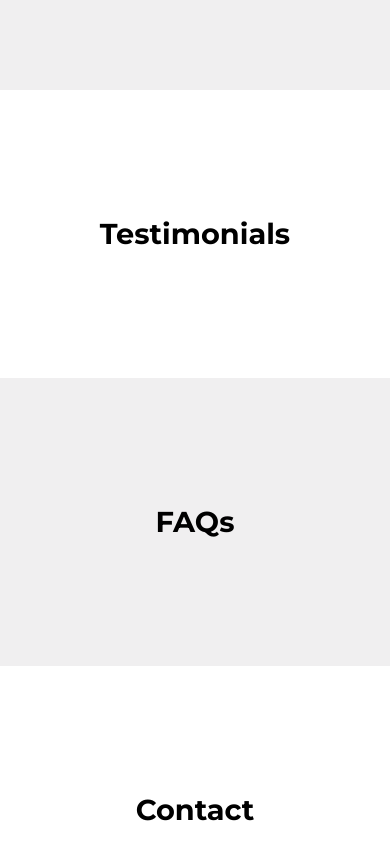
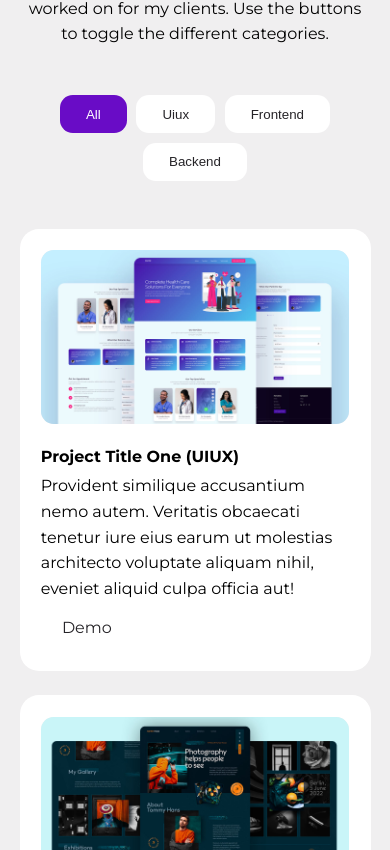
Before and after one commit to micLira828/react-portfolio, a React (Create React App) app in the folder landing_page/: page / in a window 390 px wide. Shown: the part 3494-4344 px from the top of the page. Built offline with nearby package versions, Linux system fonts and the light colour scheme.

Commit message:
I added a portfolio

```diff
--- a/landing_page/src/index.css
+++ b/landing_page/src/index.css
@@ -194,6 +194,10 @@
     padding: 0.5rem 1.2rem;
 }
 
+
+.nav__menu a{
+    color: white;
+}
 /* MEDIA QUERIES (tablets) */
 @media screen and (max-width: 1024px) {
     body {
--- a/landing_page/src/sections/contact/contact.css
+++ b/landing_page/src/sections/contact/contact.css
@@ -0,0 +1,31 @@
+.contact__container{
+    width: fit-content;
+    display: flex;
+    justify-content: center;
+    gap: 3rem;
+}
+
+.contact__container a {
+    width: 5rem;
+    color: white;
+    aspect-ratio: 1/1;
+    background: var(--color-primary);
+    display: grid;
+    place-items: center;
+    font-size: 2rem;
+    border: 2px solid transparent;
+    border-radius:var(--border-radius-1);
+}
+
+.contact__container a:hover{
+    background:transparent;
+    border-color: var(--color-primary);
+    color: var(--color-primary);
+    transform: translateY(-0.5rem);
+}
+
+@media screen and(max-width:600px){
+    .contact__container{
+        gap: 1.5rem;
+    }
+}
--- a/landing_page/src/sections/contact/contact.jsx
+++ b/landing_page/src/sections/contact/contact.jsx
@@ -1,8 +1,19 @@
-import './contact.css'
+import './contact.css';
+import contacts from './data'
 
 function contact() {
   return (
-    <section id = "contact"><h2>Contact</h2></section>
+    <section id = "contact">
+      <h2>Get In Touch</h2>
+      <p>Shoot me a message via any of the links below</p>
+      <div className="container contact__container">
+      {
+          contacts.map(contact => <a key = {contact.id} rel = "noopener noreferrer" target = "_blank" href = {contact.link}>
+            {contact.icon}
+          </a>)
+      }
+      </div>
+    </section>
   )
 }
 
--- /dev/null
+++ b/landing_page/src/sections/contact/data.js
@@ -0,0 +1,17 @@
+import {HiOutlineMail} from 'react-icons/hi'
+import {RiMessengerLine} from 'react-icons/ri'
+import {FaWhatsapp} from 'react-icons/fa'
+
+const data = [
+    {id: 1, icon: <HiOutlineMail/>, link: 'mailto:micgep1015@gmail.com'},
+    {id: 2, icon: <RiMessengerLine/>, link: 'https://www.facebook.com/michelle.gepshtein.1/'},
+    {id: 3, icon: <FaWhatsapp/>, link: 'https://wa.me/+8583539539'}
+]
+
+
+// alternative whatsApp link
+// https://wa.me/yournumber
+// https://api.whatsapp.com/send/?phone=%2B233557097546
+
+
+export default data
--- /dev/null
+++ b/landing_page/src/sections/portfolio/CategoryButton.jsx
@@ -0,0 +1,9 @@
+import React from 'react';
+
+const CategoryButton = ({category, className, onChangeCategory}) => {
+  return (
+    <button className={className} onClick={() => onChangeCategory(category)}>{category}</button>
+  )
+}
+
+export default CategoryButton
--- a/landing_page/src/sections/portfolio/Portfolio.jsx
+++ b/landing_page/src/sections/portfolio/Portfolio.jsx
@@ -1,8 +1,36 @@
-import portfolio from './portfolio.css';
+import './portfolio.css';
+import data from './data';
+import { useState } from 'react';
+import Projects from './Projects';
+import ProjectCategories from './ProjectCategories';
 
-function Portfolio() {
+const Portfolio = () => {
+  const [projects, setProjects] = useState(data);
+
+  const categories = data.map(item => item.category);
+  const uniqueCategories = ["all", ...new Set(categories)];
+
+  const filterProjectHandler = (category)=> {
+
+    if(category === "all"){
+      setProjects(data);
+      return;
+    }
+    const filterProjects = data.filter(project => project.category === category);
+    setProjects(filterProjects);
+  }
   return (
-    <section id = "portfolio"><h2>Portfolio</h2></section>
+    <section id = "portfolio">
+    <h2>Portfolio</h2>
+    <p> Check out some of the projects I recently worked on for my clients. Use the buttons to toggle the different categories.</p>
+    <div className="container portfolio__container">
+        <ProjectCategories categories={uniqueCategories } onFilterProjects={filterProjectHandler}/>
+
+        <Projects projects = {projects}/>
+
+    </div>
+    </section>
+
   )
 }
 
--- /dev/null
+++ b/landing_page/src/sections/portfolio/Project.jsx
@@ -0,0 +1,18 @@
+import React from 'react';
+import Card from '../../components/Card';
+
+const Project = ({project}) => {
+  return (
+    <Card className = "portfolio__project">
+      <div className="portfolio__project-image">
+        <img src = {project.image}></img>
+      </div>
+      <h4>{project.title}</h4>
+      <p>{project.desc}</p>
+      <a href={project.demo} target = "_blank" rel = "noopener noreferrer" className = "btn sm">
+      Demo</a>
+    </Card>
+  )
+}
+
+export default Project
--- /dev/null
+++ b/landing_page/src/sections/portfolio/ProjectCategories.jsx
@@ -0,0 +1,24 @@
+import CategoryButton from './CategoryButton';
+import {useState} from 'react';
+
+const ProjectCategories = ({categories, onFilterProjects}) => {
+  const [activeCategory, setActiveCategory] = useState("all");
+
+  const changeCategoryHandler = (activeCat) => {
+    setActiveCategory(activeCat);
+    onFilterProjects(activeCat);
+  };
+
+  return(
+    <div className = "portfolio__categories">
+          {
+          categories.map(category => (
+          <CategoryButton key ={category}
+          category={category} onChangeCategory= {()=>changeCategoryHandler(category)} className = {`btn cat__btn ${activeCategory == category ? 'primary': 'white'}`}/>
+        ))
+          }
+    </div>
+  );
+
+}
+export default ProjectCategories
--- /dev/null
+++ b/landing_page/src/sections/portfolio/Projects.jsx
@@ -0,0 +1,15 @@
+import Project from "./Project";
+
+const Projects = ({projects}) => {
+  return (
+    <div className="portfolio__projects" data-aos="fade-in">
+        {
+            projects.map(project => (
+                <Project key={project.id} project={project} />
+            ))
+        }
+    </div>
+  )
+}
+
+export default Projects
--- /dev/null
+++ b/landing_page/src/sections/portfolio/data.js
@@ -0,0 +1,96 @@
+import Image1 from '../../assets/project1.jpg'
+import Image2 from '../../assets/project2.jpg'
+import Image3 from '../../assets/project3.jpg'
+import Image4 from '../../assets/project4.jpg'
+import Image5 from '../../assets/project5.jpg'
+import Image6 from '../../assets/project6.jpg'
+import Image7 from '../../assets/project7.jpg'
+import Image8 from '../../assets/project8.jpg'
+import Image9 from '../../assets/project9.jpg'
+
+const data = [
+    {
+        id: 1,
+        category: 'uiux',
+        image: Image1,
+        title: "Project Title One (UIUX)",
+        desc: "Provident similique accusantium nemo autem. Veritatis obcaecati tenetur iure eius earum ut molestias architecto voluptate aliquam nihil, eveniet aliquid culpa officia aut!",
+        demo: 'http://egatortutorials.com',
+        github: 'https://github.com/egattor'
+    },
+    {
+        id: 2,
+        category: 'frontend',
+        image: Image2,
+        title: "Project Title Two (Frontend)",
+        desc: "Provident similique accusantium nemo autem. Veritatis obcaecati tenetur iure eius earum ut molestias architecto voluptate aliquam nihil, eveniet aliquid culpa officia aut!",
+        demo: 'http://egatortutorials.com',
+        github: 'https://github.com/egattor'
+    },
+    {
+        id: 3,
+        category: 'frontend',
+        image: Image3,
+        title: "Project Title Three (Frontend)",
+        desc: "Provident similique accusantium nemo autem. Veritatis obcaecati tenetur iure eius earum ut molestias architecto voluptate aliquam nihil, eveniet aliquid culpa officia aut!",
+        demo: 'http://egatortutorials.com',
+        github: 'https://github.com/egattor'
+    },
+    {
+        id: 4,
+        category: 'uiux',
+        image: Image4,
+        title: "Project Title Four (UIUX)",
+        desc: "Provident similique accusantium nemo autem. Veritatis obcaecati tenetur iure eius earum ut molestias architecto voluptate aliquam nihil, eveniet aliquid culpa officia aut!",
+        demo: 'http://egatortutorials.com',
+        github: 'https://github.com/egattor'
+    },
+    {
+        id: 5,
+        category: 'uiux',
+        image: Image5,
+        title: "Project Title Five (UIUX)",
+        desc: "Provident similique accusantium nemo autem. Veritatis obcaecati tenetur iure eius earum ut molestias architecto voluptate aliquam nihil, eveniet aliquid culpa officia aut! ",
+        demo: 'http://egatortutorials.com',
+        github: 'https://github.com/egattor'
+    },
+    {
+        id: 6,
+        category: 'frontend',
+        image: Image6,
+        title: "Project Title Six (Frontend)",
+        desc: "Provident similique accusantium nemo autem. Veritatis obcaecati tenetur iure eius earum ut molestias architecto voluptate aliquam nihil, eveniet aliquid culpa officia aut!",
+        demo: 'http://egatortutorials.com',
+        github: 'https://github.com/egattor'
+    },
+    {
+        id: 7,
+        category: 'frontend',
+        image: Image7,
+        title: "Project Title Seven (Frontend)",
+        desc: "Provident similique accusantium nemo autem. Veritatis obcaecati tenetur iure eius earum ut molestias architecto voluptate aliquam nihil, eveniet aliquid culpa officia aut!",
+        demo: 'http://egatortutorials.com',
+        github: 'https://github.com/egattor'
+    },
+    {
+        id: 8,
+        category: 'backend',
+        image: Image8,
+        title: "Project Title Eight (Backend)",
+        desc: "Provident similique accusantium nemo autem. Veritatis obcaecati tenetur iure eius earum ut molestias architecto voluptate aliquam nihil, eveniet aliquid culpa officia aut!",
+        demo: 'http://egatortutorials.com',
+        github: 'https://github.com/egattor'
+    },
+    {
+        id: 9,
+        category: 'frontend',
+        image: Image9,
+        title: "Project Title Nine (Frontend)",
+        desc: "Provident similique accusantium nemo autem. Veritatis obcaecati tenetur iure eius earum ut molestias architecto voluptate aliquam nihil, eveniet aliquid culpa officia aut!",
+        demo: 'http://egatortutorials.com',
+        github: 'https://github.com/egattor'
+    }
+]
+
+
+export default data
--- a/landing_page/src/sections/portfolio/portfolio.css
+++ b/landing_page/src/sections/portfolio/portfolio.css
@@ -0,0 +1,88 @@
+.portfolio__projects{
+    margin-top: 3rem;
+    display: grid;
+    grid-template-columns: repeat(3, 1fr);
+    gap: 3rem;
+    align-items: start;
+}
+
+.card.portfolio__project{
+ animation: animateProject 800ms ease-in forwards;
+}
+
+@keyframes animateProject{
+    from{
+        opacity: 0;
+    }
+    to{
+        opacity: 1;
+    }
+}
+
+.btn.cat__btn{
+    text-transform:capitalize;
+    transition: var(--transition);
+}
+
+.btn.cat__btn:hover{
+    transform: translateY(0);
+}
+
+.portfolio__categories{
+    display: flex;
+    justify-content: center;
+    gap: 1.5rem;
+    flex-wrap: wrap;
+}
+
+.portfolio__project-image{
+    width: 100%;
+    height: fit-content;
+    min-height: 7rem;
+    max-height: 15rem;
+    background: var(--color-light);
+    border-radius: var(--border-radius-2);
+    margin-bottom: 1.5rem;
+    overflow: hidden;
+}
+
+
+.portfolio__project p{
+    margin: 0.5rem 0 0.2rem;
+}
+
+.portfolio__project-cta{
+    display: flex;
+    gap: 1rem;
+}
+
+.portfolio__project:hover .btn .sm {
+ border-color: var(--color-white);
+}
+
+.portfolio__project:hover .btn .sm .primary{
+    background: transparent;
+    color: var(--color-primary);
+    border-color: var(--color-primary);
+   }
+
+   @media screen and (max-width:1024px){
+    .portfolio__projects{
+        grid-template-columns: 1fr 1fr;
+        gap: 2rem;
+    }
+   }
+
+   @media screen and (max-width:600px){
+    .portfolio__categories{
+        gap:0.6rem;
+    }
+
+    .btn.cat__btn{
+        padding: 0.7rem 0.8;
+    }
+    .portfolio__projects{
+        grid-template-columns: 1fr;
+        gap: 1.5rem;
+    }
+   }
```
Also changed, not shown: landing_page/trig diagram.png (added), landing_page/trig_diagram_piovertwoAndr.png (added).
